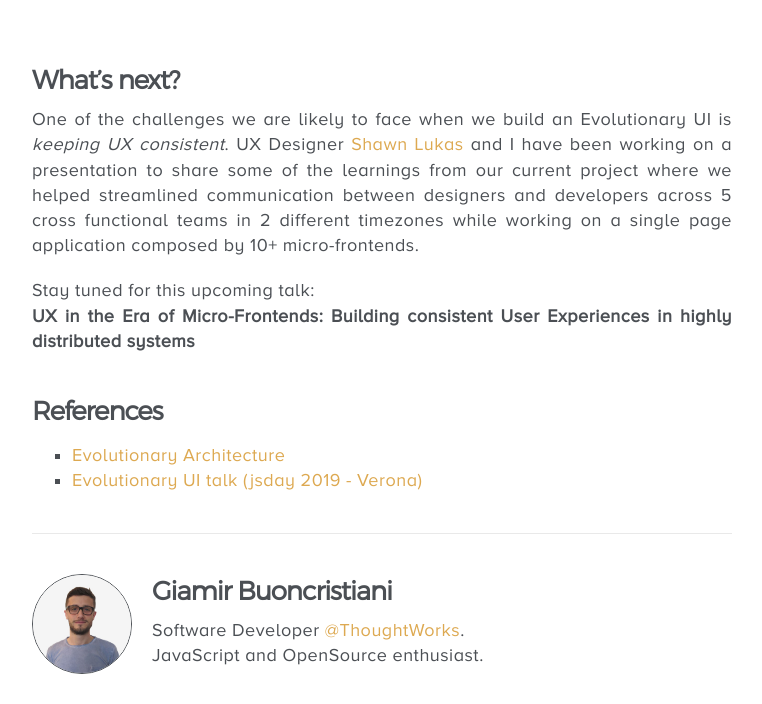
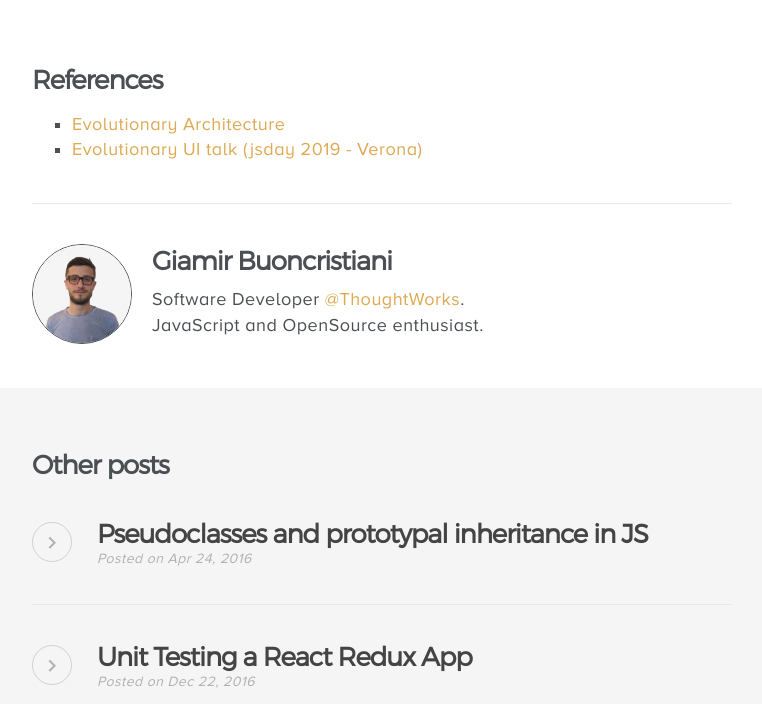
Before and after one commit to giamir/giamir.github.io, a Jekyll site: the page built from _posts/2019-12-18-evolutionary-ui.md, in a window 1280 px wide and 900 px high, scrolled down 1575 px, cut to the strip 196-900 px from the top of the window. Shown: the whole strip, without its empty margins (258-1020 px from the left). Built offline with Jekyll 4.4.1, drawn with Linux system fonts in a browser that asks for light colours; comment, search, counter and statistics services are not loaded.

Commit message:
Update 2019-12-18-evolutionary-ui.md

```diff
--- a/_posts/2019-12-18-evolutionary-ui.md
+++ b/_posts/2019-12-18-evolutionary-ui.md
@@ -21,13 +21,6 @@ In this talk, we will show how the principles of evolutionary architecture can b
 
 <iframe style="margin-bottom: 20px;" width="100%" height="400" src="https://www.youtube.com/embed/QNRv-KyhVK0" frameborder="0" allow="accelerometer; autoplay; encrypted-media; gyroscope; picture-in-picture" allowfullscreen></iframe>
 
-### What's next?
-One of the challenges we are likely to face when we build an Evolutionary UI is *keeping UX consistent*.
-UX Designer [Shawn Lukas](https://shawnlukas.com) and I have been working on a presentation to share some of the learnings from our current project where we helped streamlined communication between designers and developers across 5 cross functional teams in 2 different timezones while working on a single page application composed by 10+ micro-frontends.
-
-Stay tuned for this upcoming talk:<br />
-**UX in the Era of Micro-Frontends: Building consistent User Experiences in highly distributed systems**
-
 ### References
 * [Evolutionary Architecture](https://evolutionaryarchitecture.com)
 * [Evolutionary UI talk (jsday 2019 - Verona)](https://www.youtube.com/watch?v=5915WUFazjo)
```
